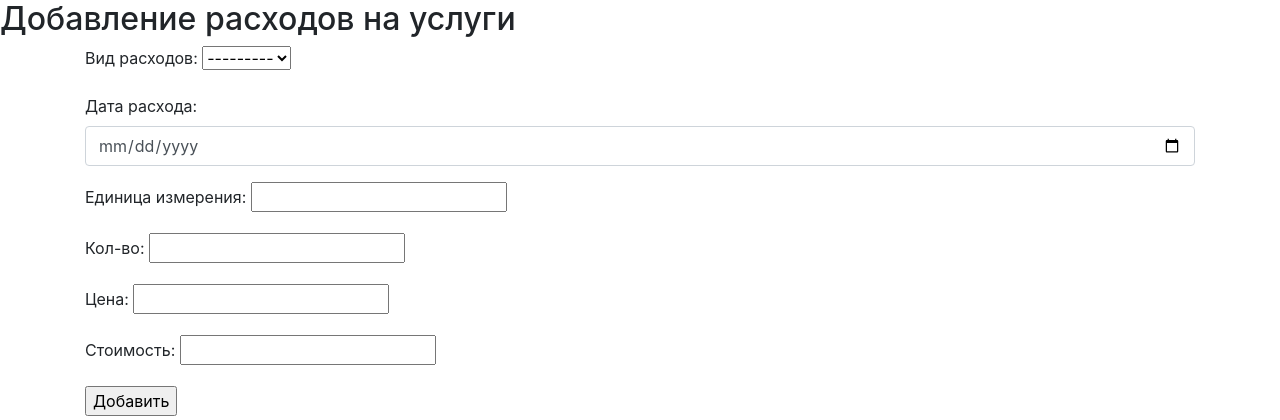
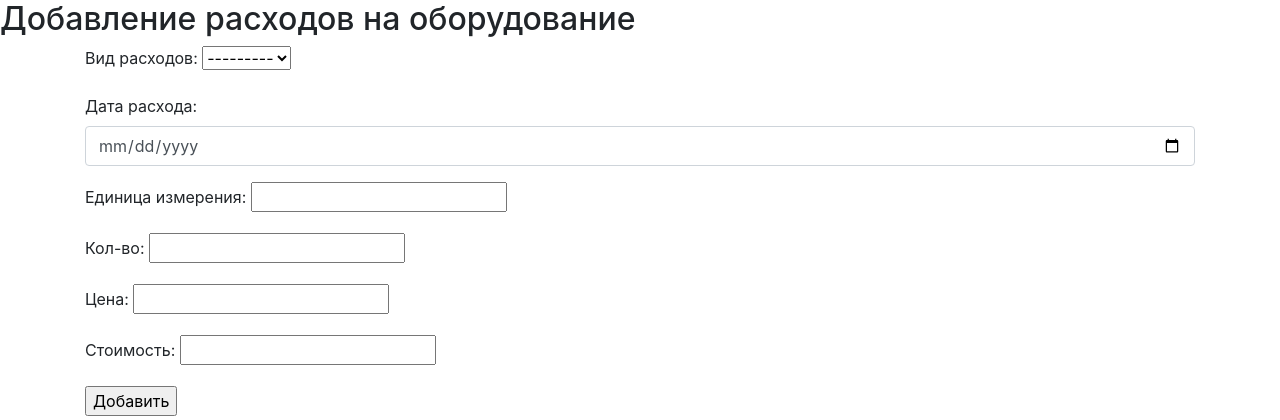
Before and after one commit to RomanZorkin/fitness_erp, a Django app: page /bboard/deviceadd/ in a window 1280 px wide. Shown: the part 112-532 px from the top of the page. Run offline with Django 3.2, Linux system fonts and the light colour scheme; data that the repository does not hold is empty; some libraries are stand-ins or nearby versions.

Commit message:
feature: update html page add device

```diff
--- a/samplesite/bboard/templates/bboard/add_device.html
+++ b/samplesite/bboard/templates/bboard/add_device.html
@@ -1,9 +1,9 @@
 {% extends "layout/basic.html" %}
 
-{% block title %}Добавление расходов на услуги{% endblock %}
+{% block title %}Добавление расходов на оборудование{% endblock %}
 
 {% block content %}
-<h2>Добавление расходов на услуги</h2>
+<h2>Добавление расходов на оборудование</h2>
 <div class="container">
     <form method="post">
         {% csrf_token %}
```
